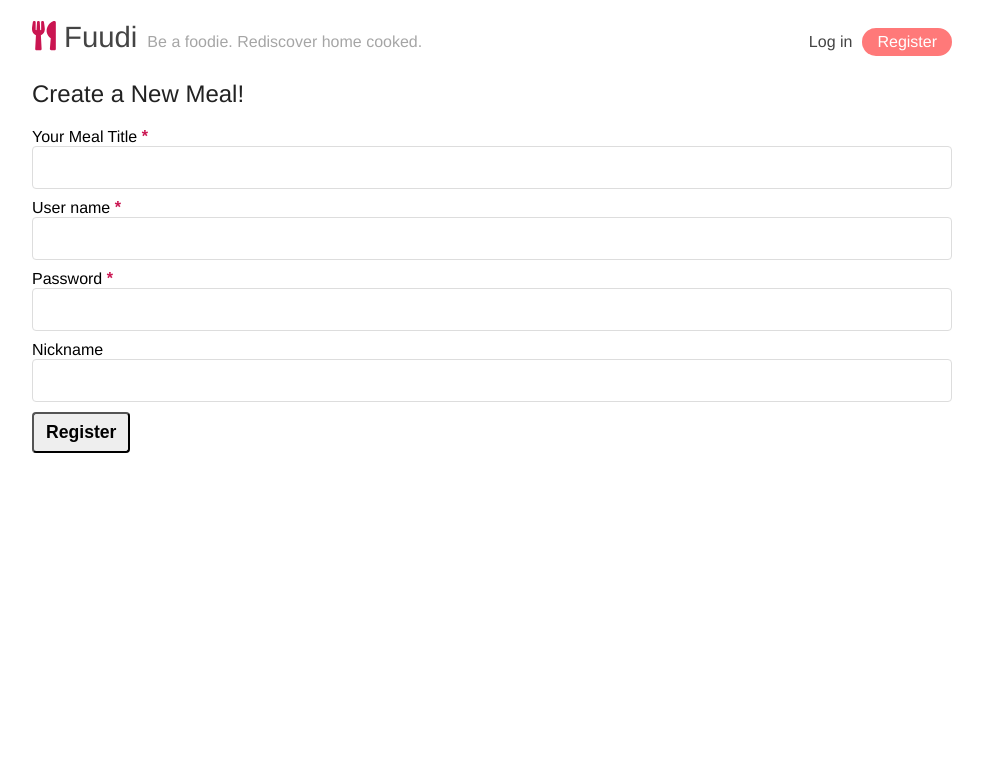
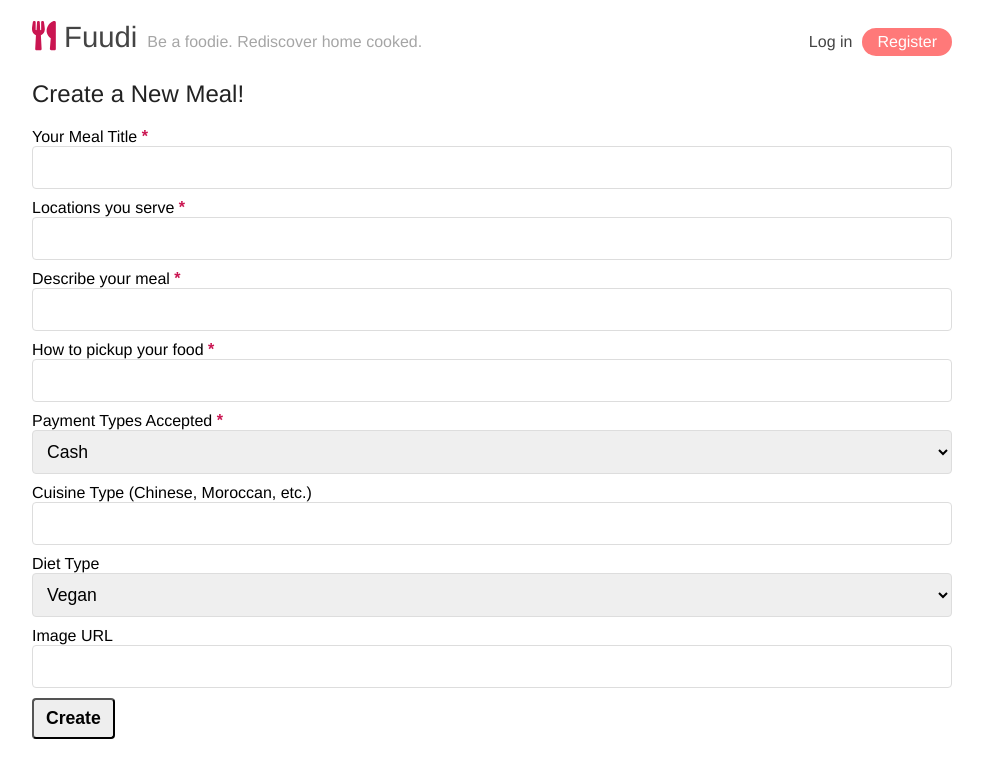
Before and after one commit to clipqq/fuudi-client, a React (Create React App) app: page /create-meal in a window 1280 px wide. Shown: the top 778 px of the page, without its empty margins (148-1131 px from the left). Built offline with nearby package versions, Linux system fonts and the light colour scheme; a web font is replaced by a local one.

Commit message:
added meal form

```diff
--- a/package.json
+++ b/package.json
@@ -16,9 +16,11 @@
     "@fortawesome/react-fontawesome": "^0.1.4",
     "classnames": "^2.2.6",
     "date-fns": "^1.30.1",
-    "fsevents": "^2.1.2",
+    "fsevents": "^1.2.9",
     "jwt-decode": "^2.2.0",
+    "popper.js": "^1.16.0",
     "react": "^16.8.1",
+    "react-bootstrap": "^1.0.0-beta.16",
     "react-dom": "^16.8.1",
     "react-router-dom": "^4.3.1",
     "react-scripts": "2.1.4",
--- a/src/components/CreateMealForm/CreateMealForm.js
+++ b/src/components/CreateMealForm/CreateMealForm.js
@@ -1,5 +1,5 @@
 import React, { Component } from 'react'
-import { Button, Input, Required } from '../Utils/Utils'
+import { Button, Input, Required, Select } from '../Utils/Utils'
 import AuthApiService from '../../services/auth-api-service'
 
 export default class CreateMealForm extends Component {
@@ -12,9 +12,9 @@ export default class CreateMealForm extends Component {
   handleSubmit = ev => {
     ev.preventDefault()
     const { meal_title, image_url, locations_served, payment_type_accepted, diet_type, cuisine_type, description, pickup_instructions } = ev.target
-
+console.log(`cuisinetype`, cuisine_type.value, ev.target)
     this.setState({ error: null })
-    AuthApiService.postCreateMeal({
+    AuthApiService.postMeal({
       title: meal_title.value,
       image: image_url.value,
       locations_served: locations_served.value,
@@ -24,7 +24,7 @@ export default class CreateMealForm extends Component {
       description: description.value,
       pickup_instructions: pickup_instructions.value
     })
-      .then(user => {
+      .then(meal => {
         meal_title.value = ''
         image_url.value = ''
         locations_served.value = ''
@@ -47,55 +47,121 @@ export default class CreateMealForm extends Component {
         className='CreateMealForm'
         onSubmit={this.handleSubmit}
       >
+
         <div role='alert'>
           {error && <p className='red'>{error}</p>}
         </div>
-        <div className='full_name'>
+
+        <div className='meal_title'>
           <label htmlFor='RegistrationForm__meal_title'>
             Your Meal Title <Required />
           </label>
           <Input
-            name='full_name'
+            name='meal_title'
             type='text'
             required
             id='RegistrationForm__meal_title'>
           </Input>
         </div>
-        <div className='user_name'>
-          <label htmlFor='RegistrationForm__user_name'>
-            User name <Required />
+
+        <div className='locations_served'>
+          <label htmlFor='RegistrationForm__locations_served'>
+            Locations you serve <Required />
           </label>
           <Input
-            name='user_name'
+            name='locations_served'
             type='text'
             required
-            id='RegistrationForm__user_name'>
+            id='RegistrationForm__locations_served'>
           </Input>
         </div>
-        <div className='password'>
-          <label htmlFor='RegistrationForm__password'>
-            Password <Required />
+
+        <div className='description'>
+          <label htmlFor='RegistrationForm__description'>
+            Describe your meal <Required />
           </label>
           <Input
-            name='password'
-            type='password'
+            name='description'
+            type='text'
             required
-            id='RegistrationForm__password'>
+            id='RegistrationForm__description'>
           </Input>
         </div>
-        <div className='nick_name'>
-          <label htmlFor='RegistrationForm__nick_name'>
-            Nickname
+
+        <div className='pickup_instructions'>
+          <label htmlFor='RegistrationForm__pickup_instructions'>
+            How to pickup your food <Required />
           </label>
           <Input
-            name='nick_name'
+            name='pickup_instructions'
             type='text'
             required
-            id='RegistrationForm__nick_name'>
+            id='RegistrationForm__pickup_instructions'>
           </Input>
         </div>
+
+        <div className='payment_type_accepted'>
+          <label htmlFor='RegistrationForm__payment_type_accepted'>
+            Payment Types Accepted <Required />
+          </label>
+          <Select
+          name="payment_type_accepted">
+          required
+          <option value="Cash">Cash</option>
+          <option value="Credit">Credit</option>
+          <option value="Debit">Debit</option>
+          <option value="Venmo">Venmo</option>
+          <option value="Paypal">Paypal</option>
+
+        </Select>
+        </div>
+
+      {/* // END REQUIRED FIELDS */}
+
+        <div className='cuisine_type'>
+          <label htmlFor='RegistrationForm__cuisine_type'>
+            Cuisine Type (Chinese, Moroccan, etc.)
+          </label>
+          <Input
+            name='cuisine_type'
+            type='text'
+            id='RegistrationForm__cuisine_type'>
+          </Input>
+        </div>
+
+        <div className='diet_type'>
+          <label htmlFor='RegistrationForm__diet_type'>
+            Diet Type
+          </label>
+          <Select
+            name="diet_type">
+            <option value="Vegan">Vegan</option>
+            <option value="Vegetarian">Vegetarian</option>
+            <option value="Paleo">Paleo</option>
+            <option value="Ketogenic">Ketogenic</option>
+            <option value="Atkins">Atkins</option>
+            <option value="South Beach">South Beach</option>
+            <option value="Raw">Raw</option>
+            <option value="Mediterranean">Mediterranean</option>
+          </Select>
+        </div>
+
+
+
+
+        <div className='image_url'>
+          <label htmlFor='RegistrationForm__image_url'>
+            Image URL
+          </label>
+          <Input
+            name='image_url'
+            type='text'
+            id='RegistrationForm__image_url'>
+          </Input>
+        </div>
+
         <Button type='submit'>
-          Register
+          Create
         </Button>
       </form>
     )
--- a/src/components/Utils/Utils.css
+++ b/src/components/Utils/Utils.css
@@ -5,7 +5,8 @@
 }
 
 .Input,
-.Textarea {
+.Textarea,
+.Select {
   border: 1px solid #ddd;
   display: block;
   font-size: 1.1em;
--- a/src/components/Utils/Utils.js
+++ b/src/components/Utils/Utils.js
@@ -26,6 +26,12 @@ export function Input({ className, ...props }) {
   )
 }
 
+export function Select({ className, ...props }) {
+  return (
+    <select className={['Select', className].join(' ')} {...props} />
+  )
+}
+
 export function Required({ className, ...props }) {
   return (
     <span className={['Required', className].join(' ')} {...props}>
--- a/src/services/auth-api-service.js
+++ b/src/services/auth-api-service.js
@@ -18,6 +18,20 @@ const AuthApiService = {
     },
     postUser(user) {
         return fetch(`${config.API_ENDPOINT}/users`, {
+                method: 'POST',
+                headers: {
+                    'content-type': 'application/json',
+                },
+                body: JSON.stringify(user),
+            })
+            .then(res =>
+                (!res.ok) ?
+                res.json().then(e => Promise.reject(e)) :
+                res.json()
+            )
+    },
+    postMeal(user) {
+        return fetch(`${config.API_ENDPOINT}/create-meal`, {
                 method: 'POST',
                 headers: {
                     'content-type': 'application/json',
```
Also changed, not shown: 1 other file (tests, documents, lock files or other folders).
